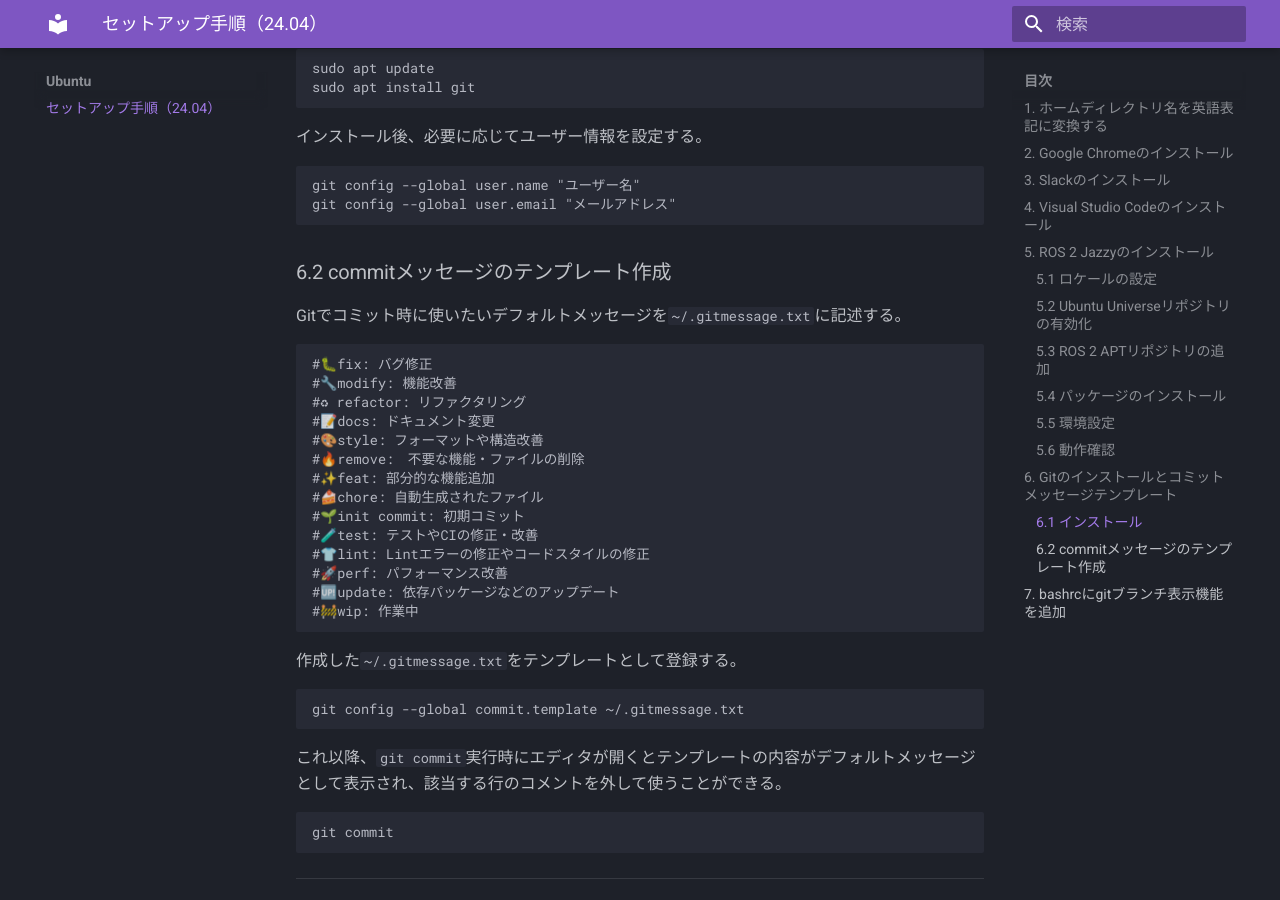
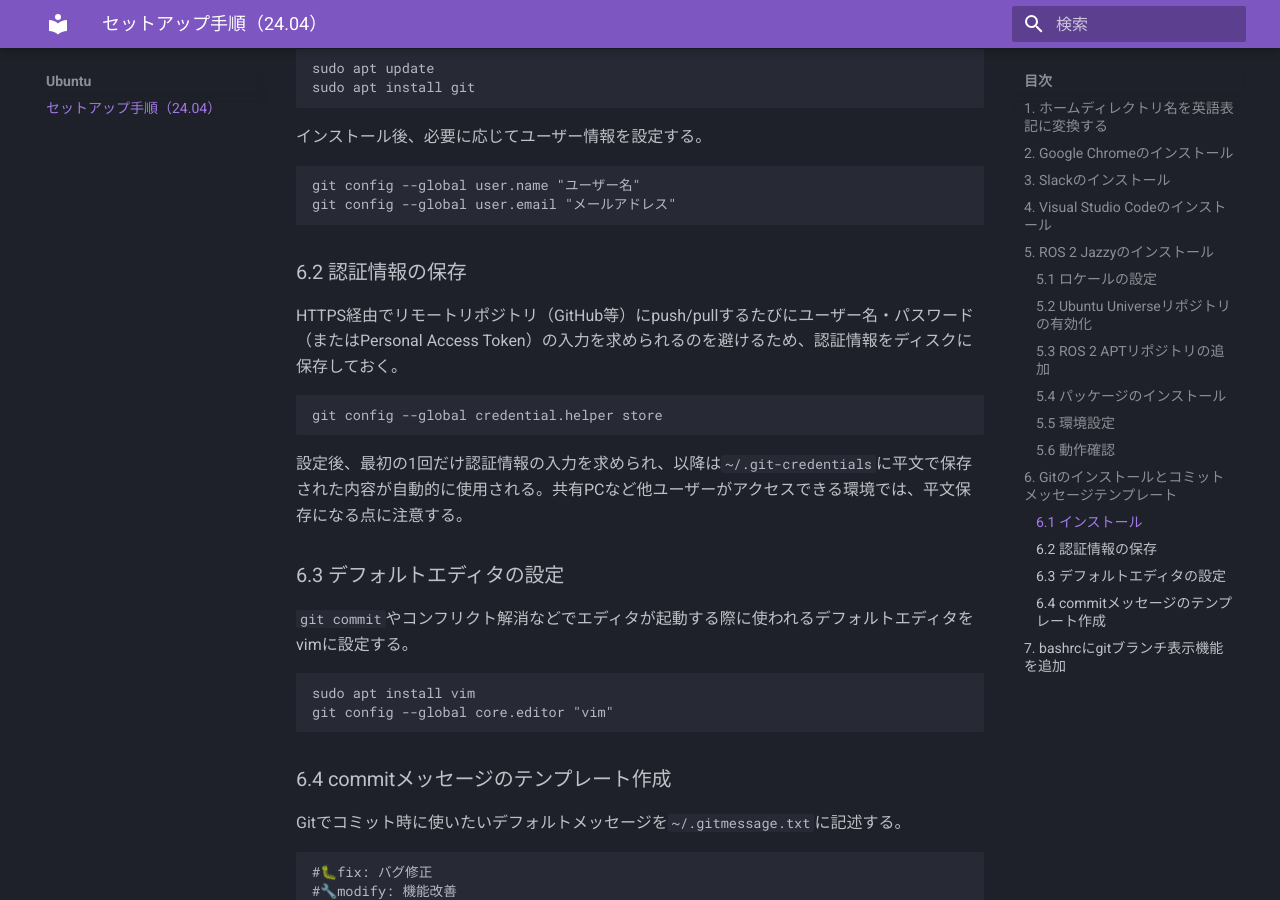
Before and after one commit to kyo0221/utility_document, an MkDocs documentation site: the page built from docs/ubuntu/setup.md, in a window 1280 px wide and 900 px high, scrolled down 3450 px. Built offline with MkDocs 1.6.1 and Material for MkDocs 9.7.7, drawn with Linux system fonts in a browser that asks for light colours.

Commit message:
feat: git doc

````diff
--- a/docs/ubuntu/setup.md
+++ b/docs/ubuntu/setup.md
@@ -167,7 +167,26 @@ git config --global user.name "ユーザー名"
 git config --global user.email "メールアドレス"
 ```
 
-### 6.2 commitメッセージのテンプレート作成
+### 6.2 認証情報の保存
+
+HTTPS経由でリモートリポジトリ（GitHub等）にpush/pullするたびにユーザー名・パスワード（またはPersonal Access Token）の入力を求められるのを避けるため、認証情報をディスクに保存しておく。
+
+```bash
+git config --global credential.helper store
+```
+
+設定後、最初の1回だけ認証情報の入力を求められ、以降は`~/.git-credentials`に平文で保存された内容が自動的に使用される。共有PCなど他ユーザーがアクセスできる環境では、平文保存になる点に注意する。
+
+### 6.3 デフォルトエディタの設定
+
+`git commit`やコンフリクト解消などでエディタが起動する際に使われるデフォルトエディタをvimに設定する。
+
+```bash
+sudo apt install vim
+git config --global core.editor "vim"
+```
+
+### 6.4 commitメッセージのテンプレート作成
 
 Gitでコミット時に使いたいデフォルトメッセージを`~/.gitmessage.txt`に記述する。
 
````
